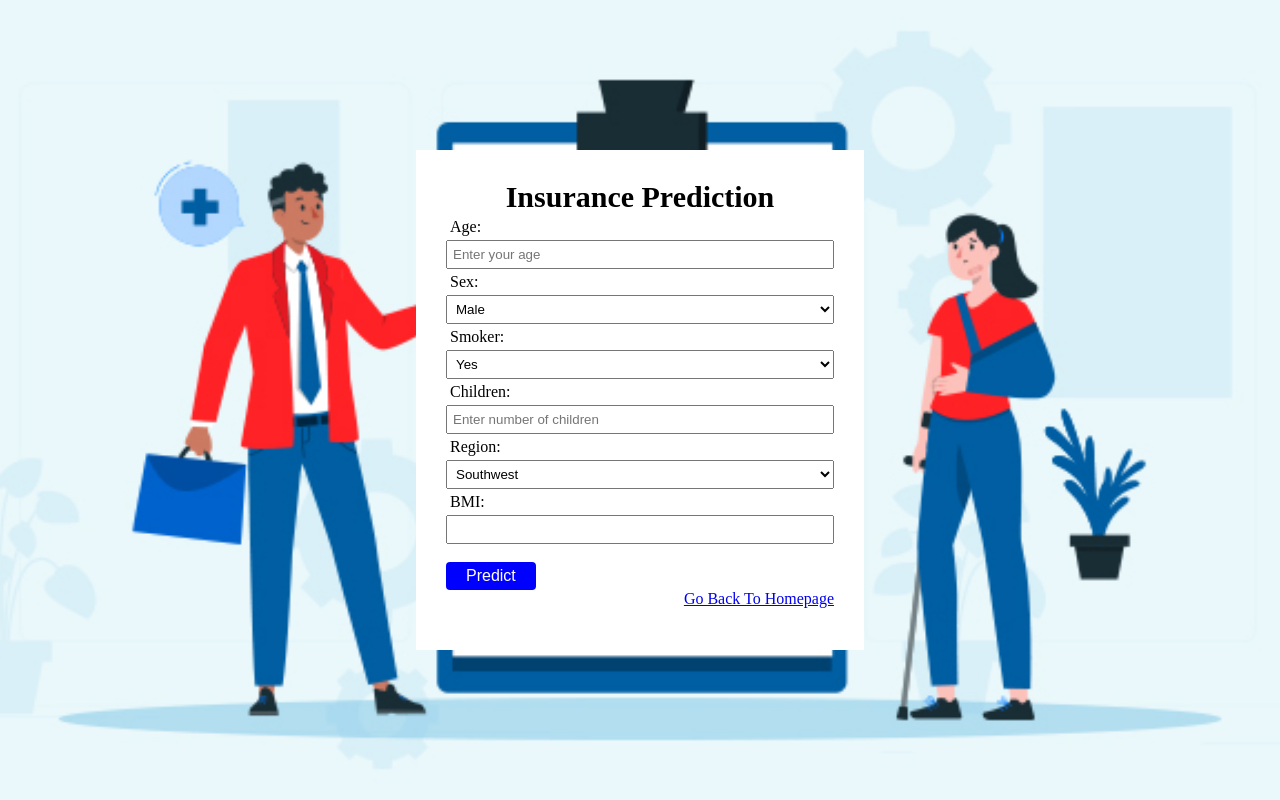
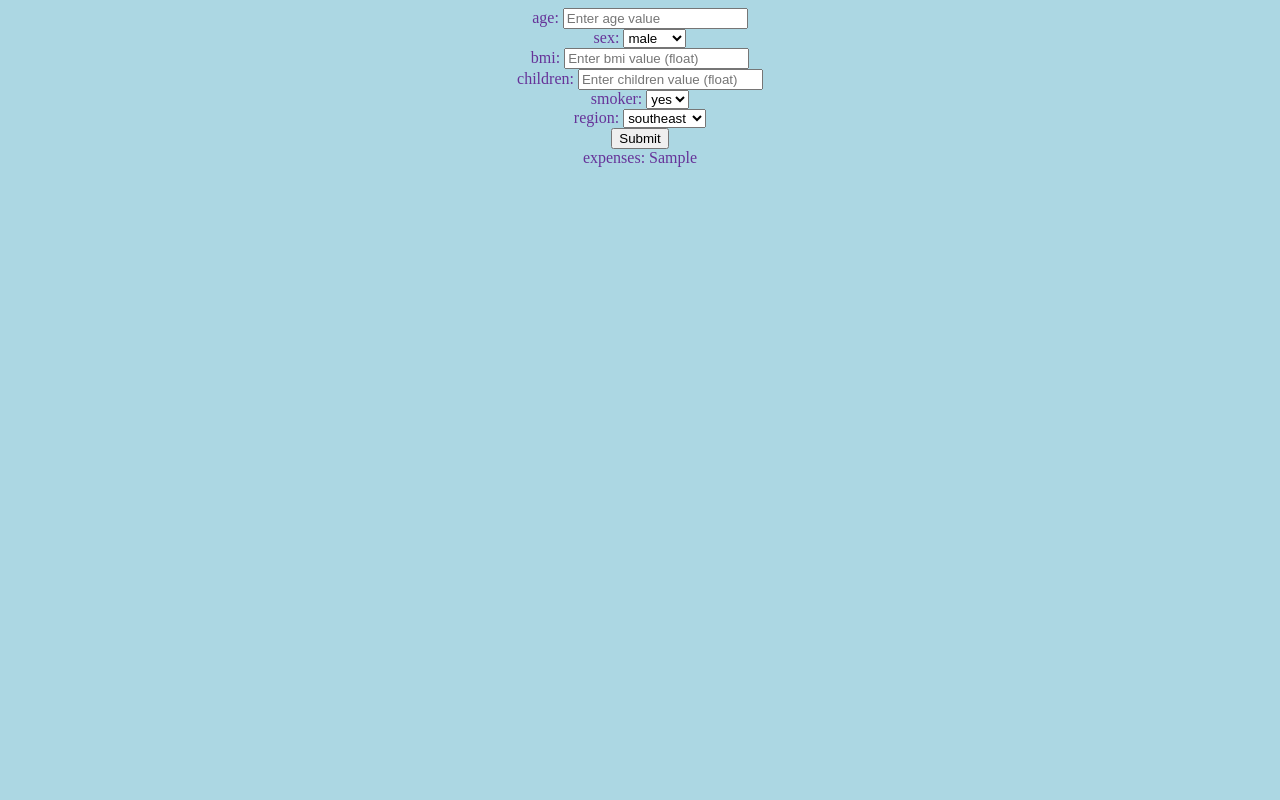
Before and after one commit to Abhishek4209/PW-Insurance-Premium-Prediction, a Flask app: template templates/predict.html in a window 1280 px wide. Run offline with Flask 3, Linux system fonts and the light colour scheme; the template is opened without the code that fills it: most values are stand-ins (such as "Sample title", 1, 10 or a date in 2020).

Commit message:
final commit

```diff
--- a/app.py
+++ b/app.py
@@ -14,19 +14,17 @@ def home_page():
 
 def predict_datapoint():
     if request.method=='GET':
-        return render_template('form.html')
+        return render_template('predict.html')
 
     else:
         data=CustomData(
-            carat=float(request.form.get('carat')),
-            depth = float(request.form.get('depth')),
-            table = float(request.form.get('table')),
-            x = float(request.form.get('x')),
-            y = float(request.form.get('y')),
-            z = float(request.form.get('z')),
-            cut = request.form.get('cut'),
-            color= request.form.get('color'),
-            clarity = request.form.get('clarity')
+            age=float(request.form.get('age')),
+            sex = request.form.get('sex'),
+            bmi = float(request.form.get('bmi')),
+            children = float(request.form.get('children')),
+            smoker = request.form.get('smoker'),
+            region= request.form.get('region')
+
         )
         final_new_data=data.get_data_as_dataframe()
         predict_pipeline=PredictPipeline()
@@ -34,7 +32,7 @@ def predict_datapoint():
 
         results=round(pred[0],2)
 
-        return render_template('form.html',final_result=results)
+        return render_template('predict.html',final_result=results)
 
 
 if __name__=="__main__":
--- a/templates/predict.html
+++ b/templates/predict.html
@@ -1,60 +1,79 @@
 <!DOCTYPE html>
 <html lang="en">
-
 <head>
-    <meta charset="UTF-8">
-    <meta name="viewport" content="width=device-width, initial-scale=1.0">
-    <title>prediction page</title>
-    <link rel="stylesheet" href= "../static/style.css">
+  <meta charset="UTF-8">
+  <meta name="viewport" content="width=device-width, initial-scale=1.0">
+  <title>Document</title>
+<style>
+  .body{
+    background-color:rgb(172, 215, 227);
+    text-align: center;
+    color:rebeccapurple;
+  }
+</style>
 </head>
 
-<body>
-    <section class="mainSection">
-        <div class="container">
-            <h2 class="heading">Insurance Prediction</h2>
+<body class="body">
+  <form action="{{url_for('predict_datapoint')}}" method="POST">
+      <div class="form-group">
 
-            <div class="prediction">
 
-                <form action="/predict" method="post">
+          <label for="age">age:</label>
+          <input type="text" id="age" name="age" placeholder="Enter age value">
+      </div>
 
-                    <label for="age">Age:</label>
-                    <input type="number" name="age" placeholder="Enter your age" required><br>
 
-                    <label for="sex">Sex:</label>
-                    <select name="sex" required>
-                        <option value="male">Male</option>
-                        <option value="female">Female</option>
-                    </select><br>
+      <div class="form-group">
+        <label for="sex">sex:</label>
+        <select id="sex" name="sex">
+          <option value="male">male</option>
+          <option value="female">female</option>
 
-                    <label for="smoker">Smoker:</label>
-                    <select name="smoker" required>
-                        <option value="yes">Yes</option>
-                        <option value="no">No</option>
-                    </select><br>
+        </select>
+      </div>
 
-                    <label for="children">Children:</label>
-                    <input type="number" name="children" placeholder="Enter number of children" required><br>
 
-                    <label for="region">Region:</label>
-                    <select name="region" required>
-                        <option value="southwest">Southwest</option>
-                        <option value="southeast">Southeast</option>
-                        <option value="northwest">Northwest</option>
-                        <option value="northeast">Northeast</option>
-                    </select><br>
+      <div class="form-group">
+          <label for="bmi">bmi:</label>
+          <input type="text" id="bmi" name="bmi" placeholder="Enter bmi value (float)">
+      </div>
 
-                    <label for="bmi">BMI:</label>
-                    <input type="number" step="0.01" name="bmi" required><br><br>
+      <div class="form-group">
+          <label for="children">children:</label>
+          <input type="text" id="children" name="children" placeholder="Enter children value (float)">
+      </div>
 
-                    <button type="submit">Predict</button>
-                </form>
-                <div class="homebutton">
-                    <a class="" href="/">Go Back To Homepage</a>
-                </div>
-            </div>
+      <div class="form-group">
+        <label for="smoker">smoker:</label>
+        <select id="smoker" name="smoker">
+          <option value="yes">yes</option>
+          <option value="no">no</option>
 
-        </div>
-    </section>
-</body>
+        </select>
+      </div>
 
+
+      <div class="form-group">
+        <label for="region">region:</label>
+        <select id="region" name="region">
+          <option value="southeast">southeast</option>
+          <option value="southwest">southwest</option>
+          <option value="northwest">northwest</option>
+          <option value="northeast">northeast</option>
+
+
+        </select>
+      </div>
+
+
+
+
+
+  <div style="clear:both;"></div>
+    <input href="" type="submit" value="Submit">
+  </form>
+
+
+  expenses: {{final_result}}
+  </body>
 </html>
```
Also changed, not shown: templates/index.html (+81 -2 lines), templates/result.html (deleted, +0 -85 lines), prediction.png (added), readme.md.
